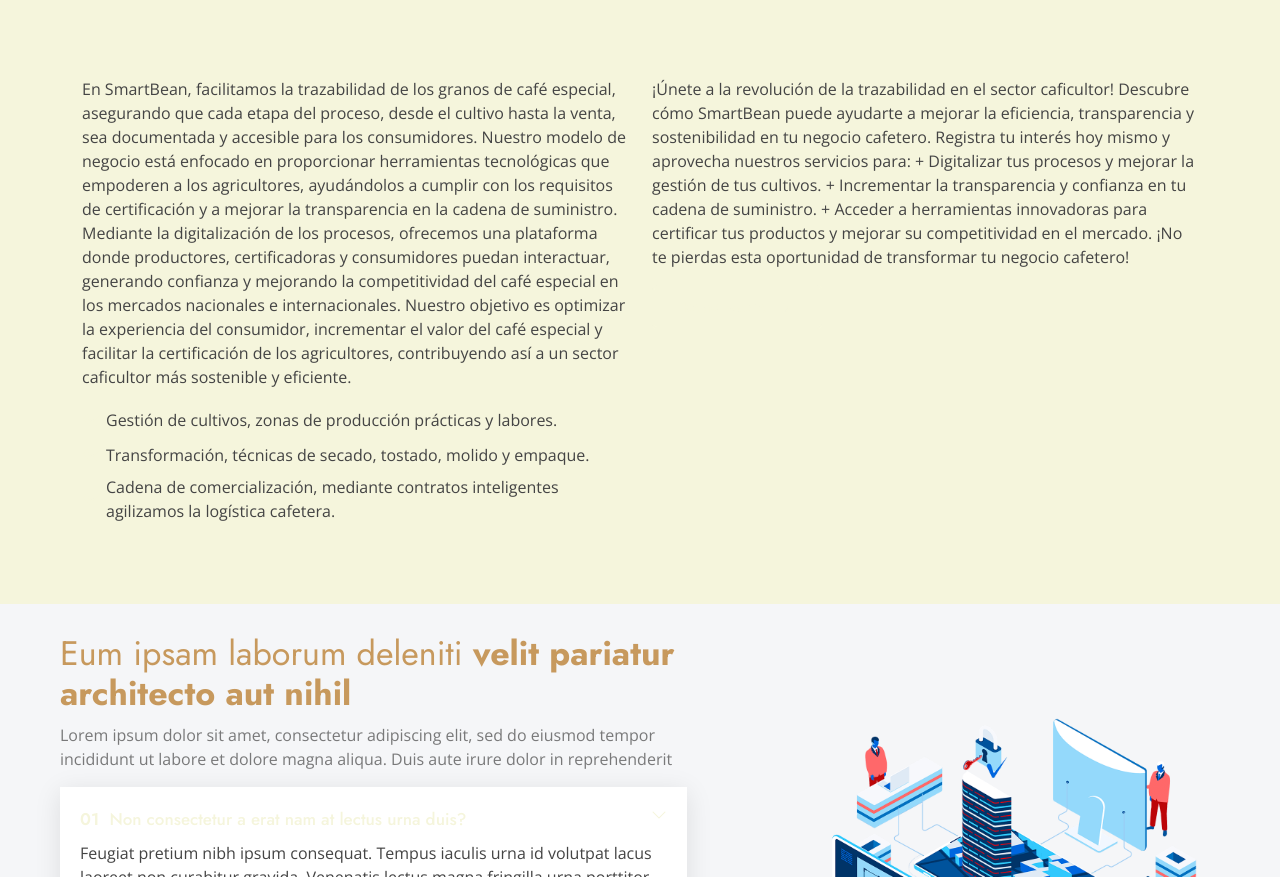
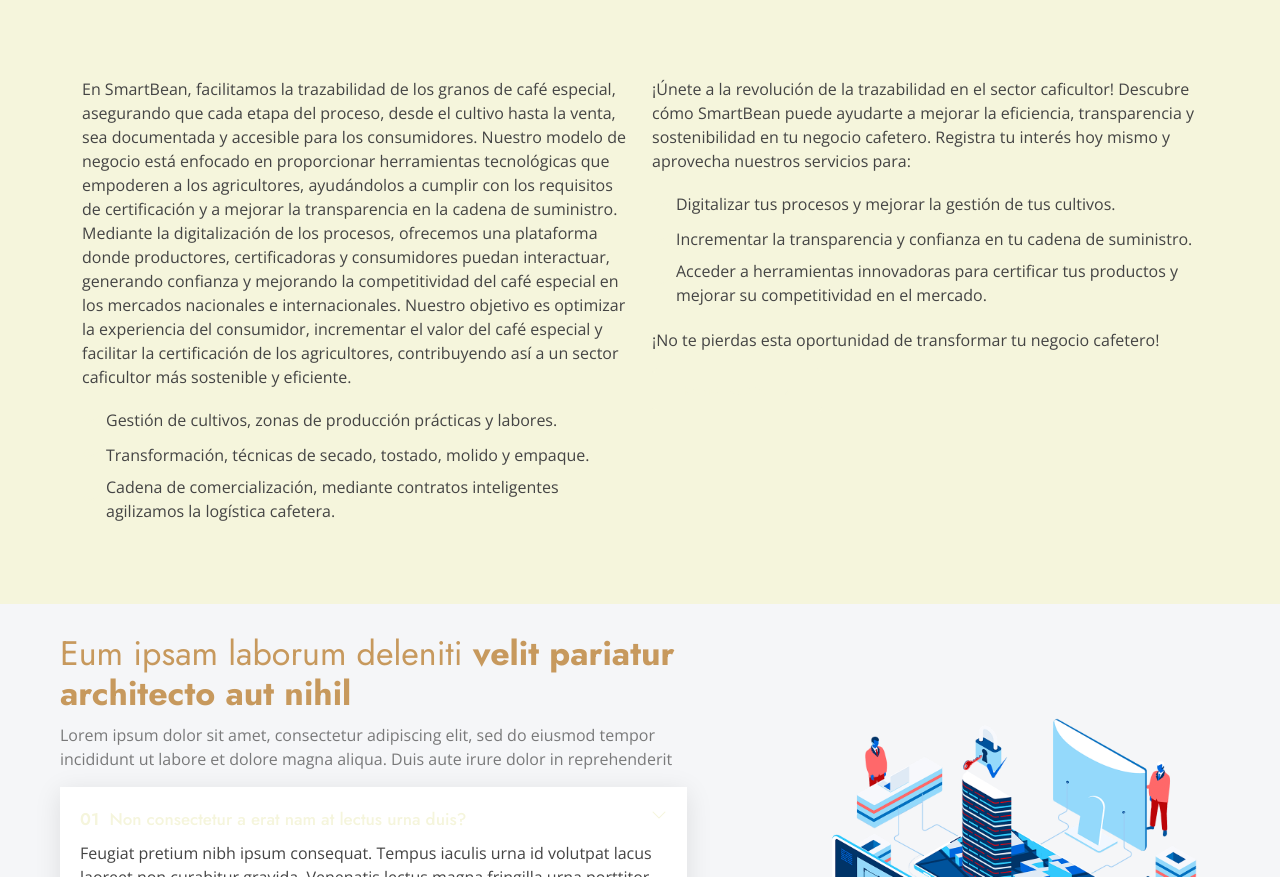
Before and after one commit to DigSH/SMARTHCOFFE, a plain HTML site: page index.html in a window 1280 px wide. Shown: the part 842-1719 px from the top of the page. Drawn offline with nearby package versions, Linux system fonts and the light colour scheme.

Commit message:
nosotros

```diff
--- a/index.html
+++ b/index.html
@@ -193,10 +193,13 @@
               ¡Únete a la revolución de la trazabilidad en el sector caficultor!
               Descubre cómo SmartBean puede ayudarte a mejorar la eficiencia, transparencia y sostenibilidad en tu negocio cafetero.
               Registra tu interés hoy mismo y aprovecha nuestros servicios para:
-              + Digitalizar tus procesos y mejorar la gestión de tus cultivos.
-              + Incrementar la transparencia y confianza en tu cadena de suministro.
-              + Acceder a herramientas innovadoras para certificar tus productos y mejorar su competitividad en el mercado.
-              ¡No te pierdas esta oportunidad de transformar tu negocio cafetero!</p>
+            </p>
+            <ul>
+              <li><i class="bi bi-check2-circle"></i> <span>Digitalizar tus procesos y mejorar la gestión de tus cultivos.</span></li>
+              <li><i class="bi bi-check2-circle"></i> <span>Incrementar la transparencia y confianza en tu cadena de suministro.</span></li>
+              <li><i class="bi bi-check2-circle"></i> <span>Acceder a herramientas innovadoras para certificar tus productos y mejorar su competitividad en el mercado.</span></li>
+            </ul>
+            <p>¡No te pierdas esta oportunidad de transformar tu negocio cafetero!</p>
             <a href="#" class="read-more"><span>Read More</span><i class="bi bi-arrow-right"></i></a>
           </div>
 
```
